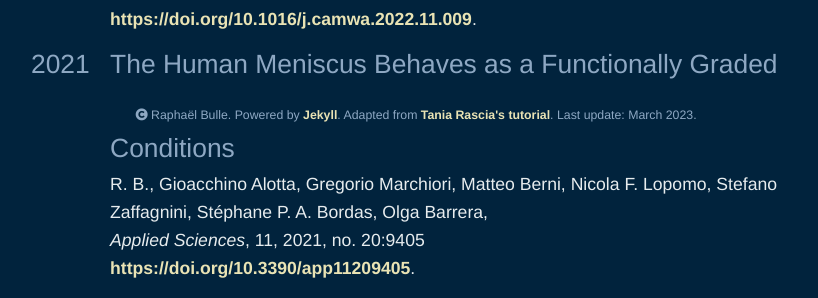
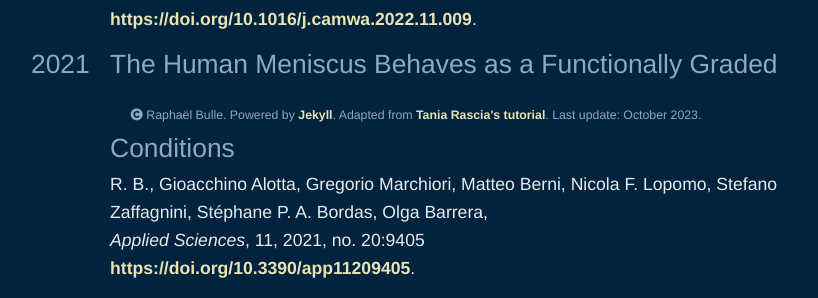
Before and after one commit to rbulle/rbulle.github.io, a Jekyll site: the page built from _pages/02_papers.md, in a window 1280 px wide. Shown: the part 762-1060 px from the top of the page, without its empty margins (224-1042 px from the left). Built offline with Jekyll 4.4.1, drawn with Linux system fonts in a browser that asks for light colours.

Commit message:
Change date last update.

```diff
--- a/_includes/footer.html
+++ b/_includes/footer.html
@@ -1,3 +1,3 @@
 <footer>
-	<p><i class="fa fa-copyright" aria-hidden="true"></i> Raphaël Bulle. Powered by <a href="https://jekyllrb.com/" target=_blank>Jekyll</a>. Adapted from <a href="https://www.taniarascia.com/make-a-static-website-with-jekyll/" target=_blank>Tania Rascia's tutorial</a>. Last update: March 2023.</p>
+	<p><i class="fa fa-copyright" aria-hidden="true"></i> Raphaël Bulle. Powered by <a href="https://jekyllrb.com/" target=_blank>Jekyll</a>. Adapted from <a href="https://www.taniarascia.com/make-a-static-website-with-jekyll/" target=_blank>Tania Rascia's tutorial</a>. Last update: October 2023.</p>
 </footer>
```
